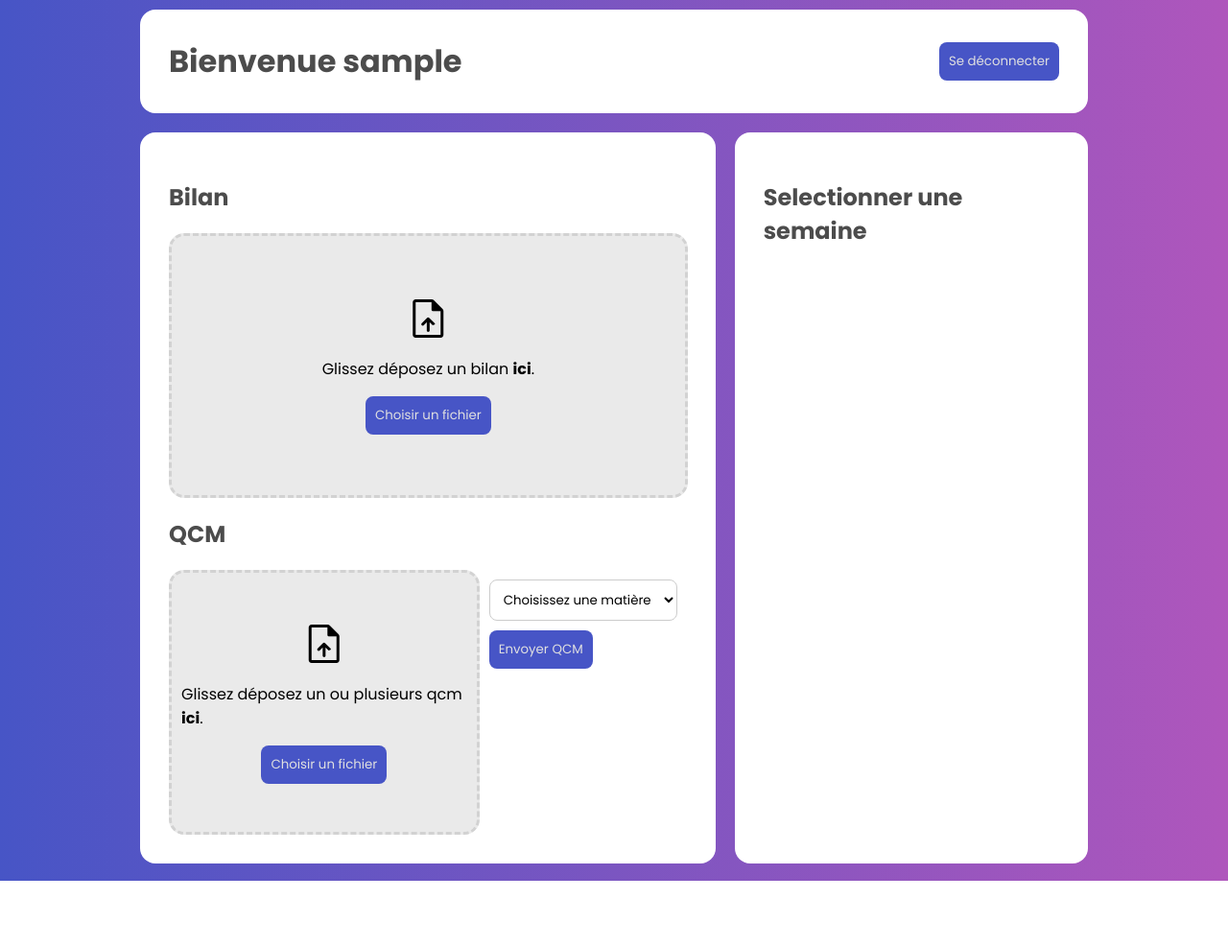
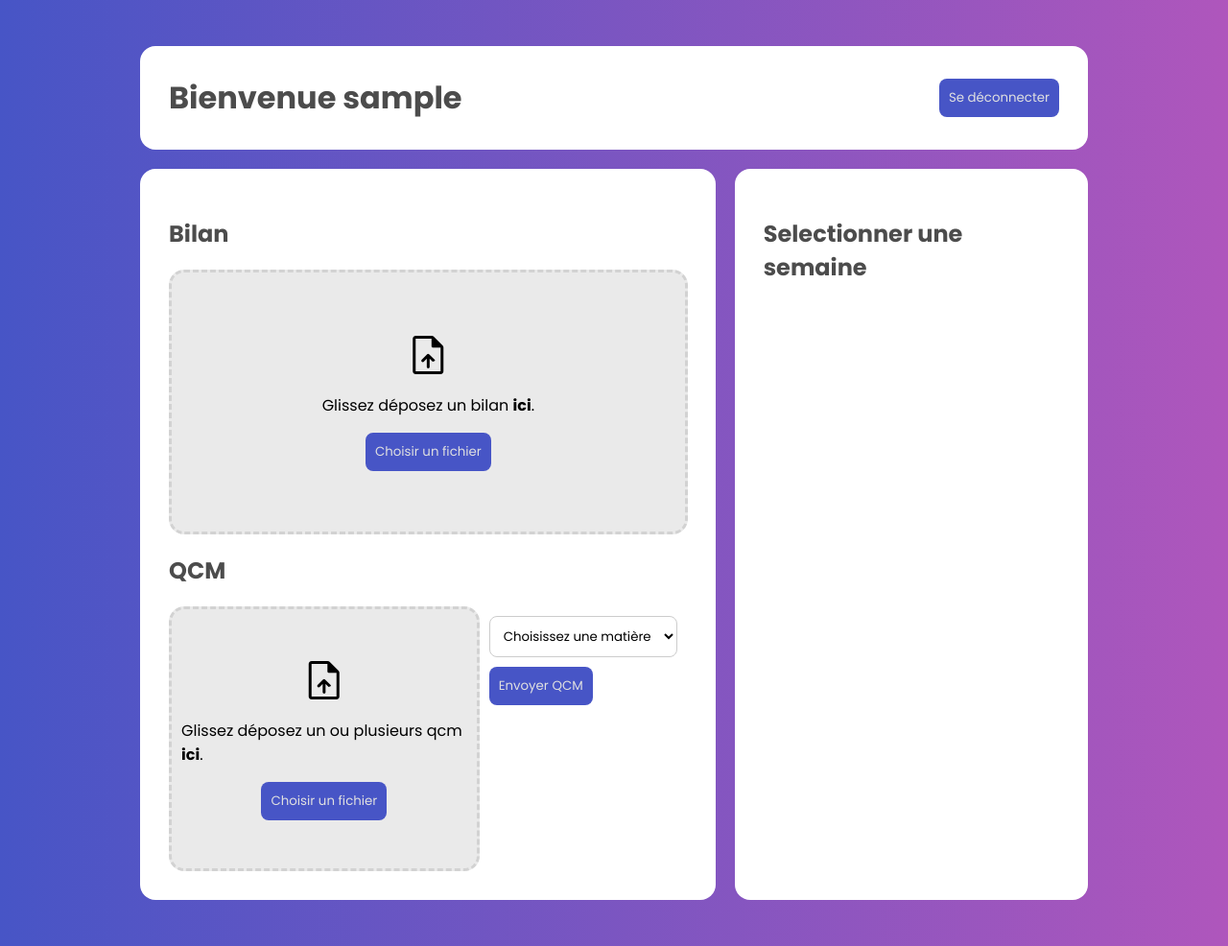
Before and after one commit to amin-elmellouki/SAE_Consolidation, a Django app: page / in a window 1280 px wide. Shown: the whole page at 96% size. Before the commit the page ends 918 px from the top, so only its background shows below. Run offline with Django 5.2, Linux system fonts and the light colour scheme; the visitor is signed in with stand-in values (Sample User, id 1); data that the repository does not hold is empty.

Commit message:
fix header style

```diff
--- a/bilan/static/style-bilan.css
+++ b/bilan/static/style-bilan.css
@@ -3,7 +3,6 @@
 }
 
 body {
-    padding: 30px;
     padding-left: 5%;
     padding-right: 5%;
 }
--- a/static/style.css
+++ b/static/style.css
@@ -117,6 +117,7 @@ body {
 }
 
 body {
+  padding: 30px;
   background: linear-gradient(90deg, rgba(71,85,198,1) 0%, rgba(175,86,188,1) 100%);
 }
 
```
